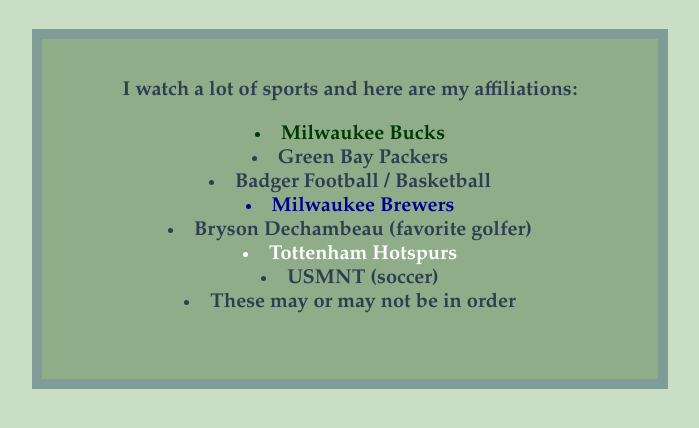
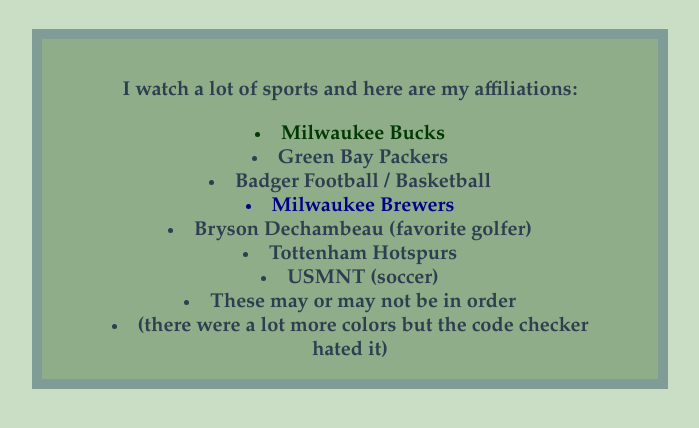
Before and after one commit to JackMertes/JackMertes.github.io, a plain HTML site: page sports.html in a window 1280 px wide. Shown: the part 126-554 px from the top of the page, without its empty margins (290-989 px from the left). Drawn offline with Linux system fonts and the light colour scheme.

Commit message:
MORE fix contrast issues

```diff
--- a/sports.html
+++ b/sports.html
@@ -5,7 +5,7 @@
 <meta name="viewport" content="width=device-width,initial-scale=1">
 <link rel="stylesheet" href="stylesheet.css">
 <style>
-    div {display: inline-block;
+    article {display: inline-block;
 		width: 60%;
 		height: 300px;
 		margin: 10px;
@@ -25,7 +25,7 @@
 		</nav>
 
 		<h1>Sports</h1>
-        <div style="font-size: 20px;" >
+        <article style="font-size: 20px;" >
             <p>I watch a lot of sports and here are my affiliations:</p>
             <ul style="padding-right: 40px;">
                 <li style="color:rgb(2, 56, 2)">Milwaukee Bucks</li>
@@ -33,11 +33,12 @@
                 <li>Badger Football / Basketball</li>
                 <li style="color:darkblue">Milwaukee Brewers</li>
                 <li>Bryson Dechambeau (favorite golfer)</li>
-                <li style="color: rgb(255, 255, 255)">Tottenham Hotspurs</li>
+                <li>Tottenham Hotspurs</li>
                 <li>USMNT (soccer)</li>
                 <li>These may or may not be in order</li>
+                <li>(there were a lot more colors but the code checker hated it)</li>
             </ul>
-        </div>
+        </article>
 	</body>
 
 </html>
```
